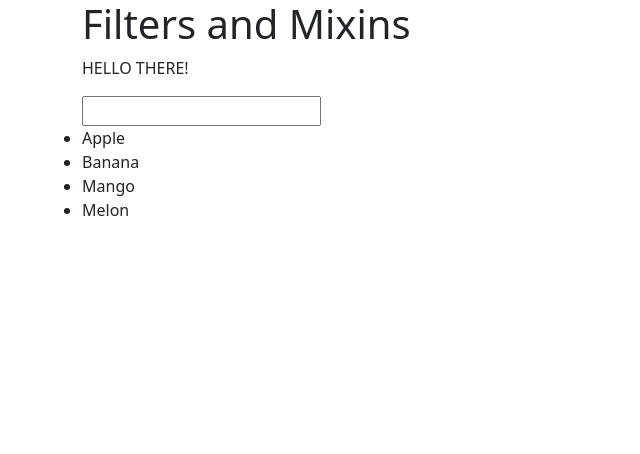
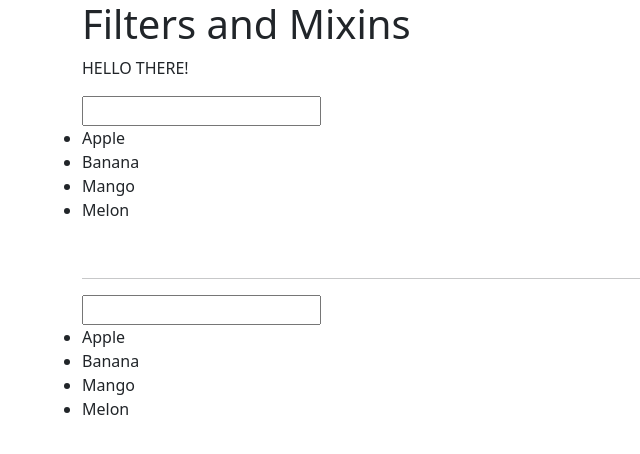
Before and after one commit to OmarHegazi94/Vuejs-Practice, a Vue app: page / in a window 1280 px wide. Shown: the top 454 px of the page, without its empty margins (0-640 px from the left). Built offline with nearby package versions, Linux system fonts and the light colour scheme.

Commit message:
created fruit mixin

```diff
--- a/src/App.vue
+++ b/src/App.vue
@@ -15,25 +15,27 @@
                 <li v-for="(fruit, index) in filteredFruits" :key="index">{{ fruit }}</li>
             </ul>
         </div>
+
+        <br />
+        <hr />
+        <appList></appList>
     </div>
 </template>
 
 <script>
+import List from "./components/List.vue";
+import { fruitMixin } from "./fruitMixin.js";
+
 export default {
     name: "App",
+    components: {
+        appList: List,
+    },
+    mixins: [fruitMixin],
     data() {
         return {
             text: "Hello there!",
-            fruits: ["Apple", "Banana", "Mango", "Melon"],
-            filterText: "",
         };
-    },
-    computed: {
-        filteredFruits() {
-            return this.fruits.filter((element) => {
-                return element.toLowerCase().match(this.filterText);
-            });
-        },
     },
 };
 </script>
--- /dev/null
+++ b/src/components/List.vue
@@ -0,0 +1,18 @@
+<template>
+    <div class="row">
+        <div class="col-12">
+            <input type="text" v-model="filterText" />
+        </div>
+        <ul>
+            <li v-for="(fruit, index) in filteredFruits" :key="index">{{ fruit }}</li>
+        </ul>
+    </div>
+</template>
+
+<script>
+import { fruitMixin } from '../fruitMixin.js'
+export default {
+    name: "List",
+    mixins: [fruitMixin]
+};
+</script>
--- /dev/null
+++ b/src/fruitMixin.js
@@ -0,0 +1,15 @@
+export const fruitMixin = {
+    data() {
+        return {
+            fruits: ["Apple", "Banana", "Mango", "Melon"],
+            filterText: "",
+        };
+    },
+    computed: {
+        filteredFruits() {
+            return this.fruits.filter((element) => {
+                return element.toLowerCase().match(this.filterText);
+            });
+        },
+    },
+};
```
